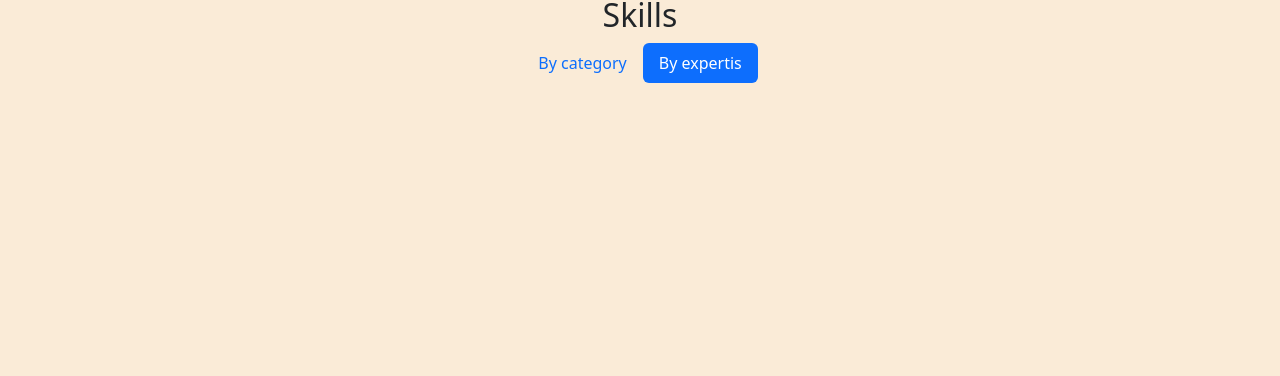
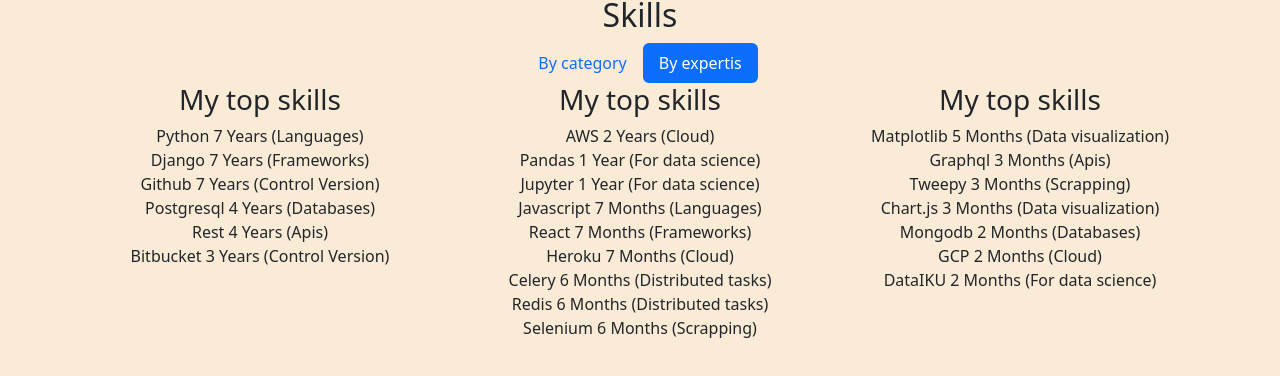
Before and after one commit to dxviidmg/davidmejia-v2, a React (Create React App) app: page / in a window 1280 px wide. Both pictures are taken after a click on the tab "By expertis". Shown: the part 1386-1762 px from the top of the page. Built offline with nearby package versions, Linux system fonts and the light colour scheme.

Commit message:
cambio de carpetas

```diff
--- a/src/components/exampleData/skills.json
+++ b/src/components/exampleData/skills.json
@@ -70,7 +70,7 @@
             "experience": "2 Months"
         },
         {
-            "name": "heroku",
+            "name": "Heroku",
 
             "experience": "7 Months"
         }
@@ -89,7 +89,7 @@
         {
             "name": "DataIKU",
 
-            "experience": "6 Months"
+            "experience": "2 Months"
         }],
         "Distributed tasks": [
             {
@@ -111,13 +111,13 @@
                 {
                     "name": "Tweepy",
 
-                    "experience": "6 Months"
+                    "experience": "3 Months"
                 }],
                 "Data visualization": [
                     {
                         "name": "Matplotlib",
 
-                        "experience": "6 Months"
+                        "experience": "5 Months"
                     },
                     {
                         "name": "Chart.js",
--- /dev/null
+++ b/src/components/skills/ByCategories/SkillsByCategories.jsx
@@ -0,0 +1,19 @@
+import { Container, Row, Col } from "react-bootstrap";
+import "react-multi-carousel/lib/styles.css";
+import skills_by_categories from "../../exampleData/skills.json";
+import { SkillsCard } from "./skillCard";
+
+
+export const SkillListsByCategories = () => {
+  return (
+    <Row>
+      {Object.entries(skills_by_categories).map(([category, skills]) => {
+        return (
+          <Col key={category} md={3}>
+            <SkillsCard category={category} skills={skills} key={category}></SkillsCard>
+          </Col>
+        );
+      })}
+    </Row>
+  );
+};
--- /dev/null
+++ b/src/components/skills/ByCategories/skillCard.jsx
@@ -0,0 +1,22 @@
+import Card from "react-bootstrap/Card";
+
+
+export const SkillsCard = ({ category, skills }) => {
+    return (
+      <Card className="padding-card">
+        <Card.Header>
+          {" "}
+          <Card.Title>{category}</Card.Title>
+        </Card.Header>
+        <Card.Body>
+            {skills.map((skill, index) => {
+              return (
+                <Card.Text key={index}>
+                  {skill.name} - {skill.experience}
+                </Card.Text>
+              );
+            })}
+        </Card.Body>
+      </Card>
+    );
+  };
--- /dev/null
+++ b/src/components/skills/ByExperience/SkillsByExperience.jsx
@@ -0,0 +1,72 @@
+import { useState } from "react";
+import skills_by_categories from "../../exampleData/skills.json";
+import { useEffect } from "react";
+import { SkillList } from "./skillList";
+import { Row, Col } from "react-bootstrap";
+
+export const SkillsByExperience = () => {
+  const [topSkils, setTopSkills] = useState([])
+  const [mediumSkils, setMediumSkills] = useState([])
+  const [lowSkils, setLowSkills] = useState([])
+
+  const calculaExperience = (experience) => {
+    let unity = parseInt(experience.charAt(0));
+
+
+    if (experience.includes("Year")) {
+      return 365 * unity;
+    }
+    return 30 * unity;
+  };
+
+  const skillList = () => {
+    let r = []
+    const entries = Object.entries(skills_by_categories);
+    entries.forEach(([category, skills]) => {
+      skills.forEach((skill, i) => {
+        let experience_in_days = calculaExperience(skill.experience);
+        let aux = {
+          category,
+          name: skill.name,
+          experience: skill.experience,
+          experience_in_days: experience_in_days,
+        };
+        r.push(aux);
+      });
+    });
+
+    r.sort(function (a, b) {
+      return b.experience_in_days - a.experience_in_days;
+    });
+
+    let top_skills = r.slice(0, 6);
+    let medium_skills = r.slice(6, 15);
+    let low_skills = r.slice(15);
+
+    return [top_skills, medium_skills, low_skills];
+  };
+
+  useEffect(() => {
+    let [a, b, c] = skillList();
+    setTopSkills(a);
+    setMediumSkills(b);
+    setLowSkills(c);
+  }, []);
+
+
+
+  return (<Row>
+    <Col md={4}>
+      <h3>My top skills</h3>
+    <SkillList skills={topSkils}></SkillList>
+    </Col>
+    <Col md={4}>
+      <h3>My top skills</h3>
+    <SkillList skills={mediumSkils}></SkillList>
+    </Col>
+    <Col md={4}>
+      <h3>My top skills</h3>
+    <SkillList skills={lowSkils}></SkillList>
+    </Col>
+  </Row>)
+};
--- /dev/null
+++ b/src/components/skills/ByExperience/skillList.jsx
@@ -0,0 +1,9 @@
+export const SkillList = ({ skills }) => {
+  return (
+    <div>
+      {skills.map((skill, index) => (
+        <div>{skill.name} {skill.experience} ({skill.category})</div>
+      ))}
+    </div>
+  );
+};
--- a/src/components/skills/SkillsByCategories.jsx
+++ /dev/null
@@ -1,50 +0,0 @@
-import { Container, Row, Col } from "react-bootstrap";
-import Carousel from "react-multi-carousel";
-import "react-multi-carousel/lib/styles.css";
-import pythonLogo from "../../assets/img/python.svg";
-import djangoLogo from "../../assets/img/django.svg";
-import pqslLogo from "../../assets/img/postgresql.svg";
-import apiLogo from "../../assets/img/api.svg";
-import graphqlLogo from "../../assets/img/graphql.svg";
-import jsLogo from "../../assets/img/js.svg";
-import reactLogo from "../../assets/img/react.svg";
-
-import colorSharp from "../../assets/img/color-sharp.png";
-import { MultiCarrusel } from "../multicarrusel/MultiCarrusel";
-import skills_by_categories from "../exampleData/skills.json";
-import Button from "react-bootstrap/Button";
-import Card from "react-bootstrap/Card";
-
-const SkillsCard = ({ category, skills }) => {
-  return (
-    <Card className="padding-card">
-      <Card.Header>
-        {" "}
-        <Card.Title>{category}</Card.Title>
-      </Card.Header>
-      <Card.Body>
-          {skills.map((skill, index) => {
-            return (
-              <Card.Text key={index}>
-                {skill.name} - {skill.experience}
-              </Card.Text>
-            );
-          })}
-      </Card.Body>
-    </Card>
-  );
-};
-
-export const SkillsByCategories = () => {
-  return (
-    <Row>
-      {Object.entries(skills_by_categories).map(([category, skills]) => {
-        return (
-          <Col key={category} md={3}>
-            <SkillsCard category={category} skills={skills} key={category}></SkillsCard>
-          </Col>
-        );
-      })}
-    </Row>
-  );
-};
--- a/src/components/skills/SkillsByExperience.jsx
+++ /dev/null
@@ -1,52 +0,0 @@
-import skills_by_categories from "../exampleData/skills.json";
-
-function getSkillsList() {
-  skills_by_categories.forEach((element) => {
-    console.log(element);
-  });
-  return 1;
-}
-
-export const SkillsByExperience = () => {
-  let r = [];
-
-  const calculaExperience = (experience) => {
-    let unity = parseInt(experience.charAt(0));
-
-    console.log(unity, typeof unity);
-    if (experience.includes("Year")) {
-      return 365 * unity;
-    }
-    return 30 * unity;
-  };
-
-  const skillList = () => {
-    console.log(skills_by_categories);
-    const entries = Object.entries(skills_by_categories);
-    entries.forEach(([category, skills]) => {
-      console.log(`Key: ${category}, Value: ${skills}`);
-      skills.forEach((skill, i) => {
-        let experience_in_days = calculaExperience(skill.experience);
-        let aux = {
-          category,
-          name: skill.name,
-          experience: skill.experience,
-          experience_in_days: experience_in_days,
-        };
-        r.push(aux);
-      });
-    });
-
-    r.sort(function (a, b) {
-      return b.experience_in_days - a.experience_in_days;
-    });
-
-    let top_skills = r.slice(0, 6);
-    let medium_skills = r.slice(6, 18);
-    let low_skills = r.slice(18);
-    console.log(low_skills);
-
-    return r;
-  };
-  console.log(skillList());
-};
--- a/src/components/skills/skills.jsx
+++ b/src/components/skills/skills.jsx
@@ -11,12 +11,12 @@
 import colorSharp from "../../assets/img/color-sharp.png";
 import { MultiCarrusel } from "../multicarrusel/MultiCarrusel";
 import skills_by_categories from '../exampleData/skills.json'
-import { SkillsByCategories } from "./SkillsByCategories";
+import { SkillListsByCategories } from "./ByCategories/SkillsByCategories";
 import { Container, Row, Col, Nav, Tab } from "react-bootstrap";
 import projects from "../exampleData/projects.json";
 import { useEffect, useState } from "react";
 
-import {SkillsByExperience} from "./SkillsByExperience"
+import {SkillsByExperience} from "./ByExperience/SkillsByExperience"
 
 
 
@@ -45,7 +45,7 @@
               <Tab.Content>
                 <Tab.Pane eventKey="first">
                   <Row>
-                    <SkillsByCategories></SkillsByCategories>
+                    <SkillListsByCategories/>
                   </Row>
                 </Tab.Pane>
 
```
